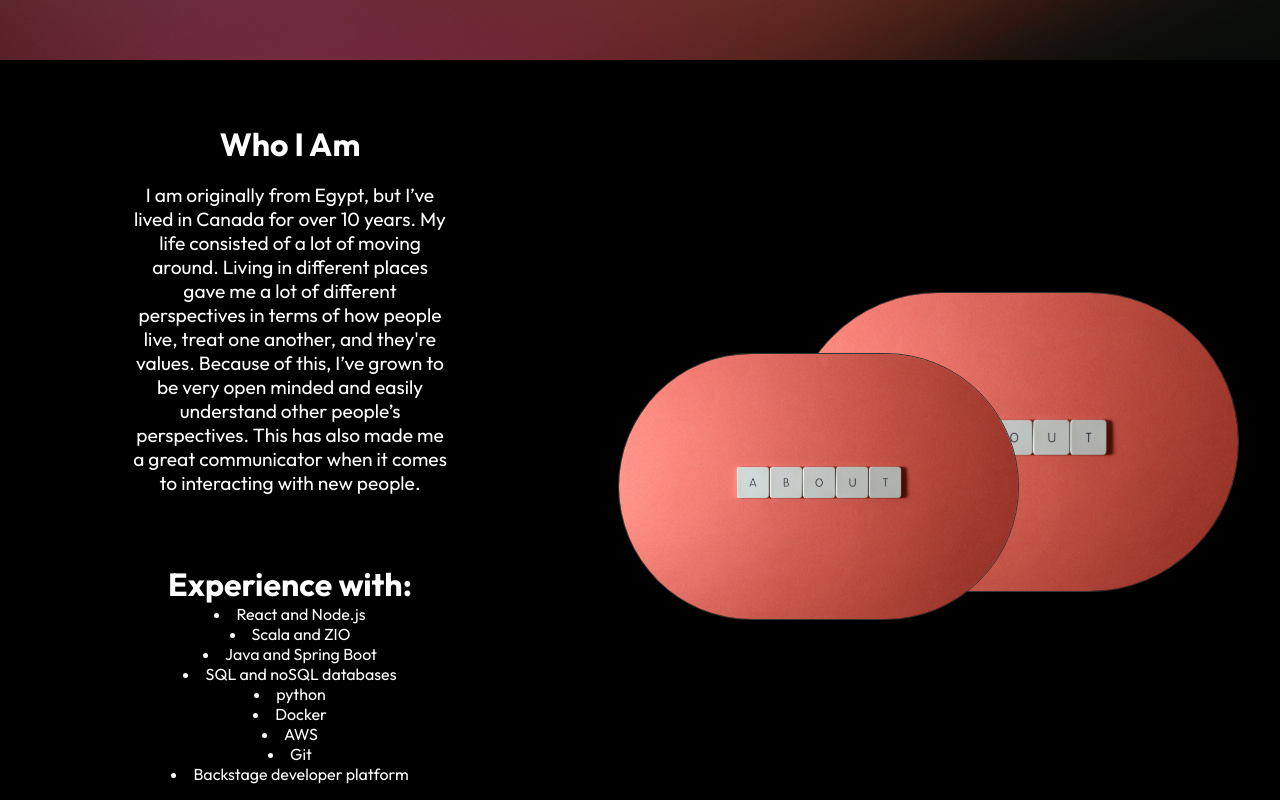
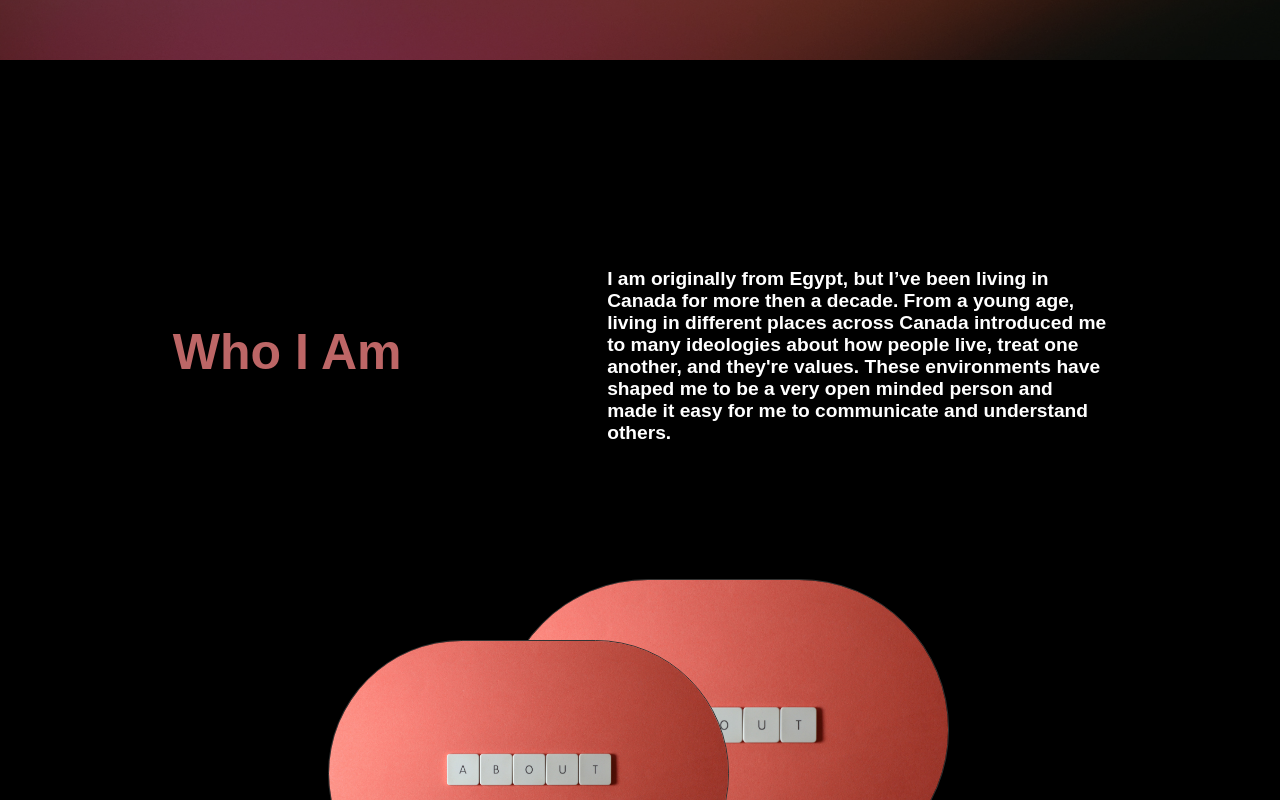
Before and after one commit to AbdallaSarhan/myNewPortfolio, a React (Create React App) app in the folder portfolio/: page /about in a window 1280 px wide. Shown: the part 420-1220 px from the top of the page. Built offline with nearby package versions, Linux system fonts and the light colour scheme.

Commit message:
about page restructuring

```diff
--- a/portfolio/src/components/AboutContent.jsx
+++ b/portfolio/src/components/AboutContent.jsx
@@ -10,33 +10,36 @@ const AboutContent = () => {
 
   return (
     <div className="about">
-      <div className="left">
-        <h1>Who I Am </h1>
-        <p>
-          I am originally from Egypt, but I’ve lived in Canada for over 10
-          years. My life consisted of a lot of moving around. Living in
-          different places gave me a lot of different perspectives in terms of
-          how people live, treat one another, and they're values. Because of
-          this, I’ve grown to be very open minded and easily understand other
-          people’s perspectives. This has also made me a great communicator when
-          it comes to interacting with new people.
-        </p>
-        <h1 style={{ marginTop: "50px" }}>Experience with:</h1>
-        <div>
-          <li style={{ color: "white" }}>React and Node.js</li>
-          <li style={{ color: "white" }}>Scala and ZIO</li>
-          <li style={{ color: "white" }}>Java and Spring Boot</li>
-          <li style={{ color: "white" }}>SQL and noSQL databases</li>
-          <li style={{ color: "white" }}>python</li>
-          <li style={{ color: "white" }}>Docker</li>
-          <li style={{ color: "white" }}>AWS</li>
-          <li style={{ color: "white" }}>Git</li>
-          <li style={{ color: "white" }}>Backstage developer platform</li>
+      <div className="container">
+        <h1
+          style={{
+            color: "#bd6666",
+            fontSize: 50,
+            fontFamily: "fantasy",
+            maxWidth: "550px",
+            paddingBottom: 20,
+          }}
+        >
+          Who I Am
+        </h1>
+        <div className="sub-container">
+          <h4
+            style={{
+              maxWidth: "500px",
+              marginLeft: 20,
+              fontFamily: "fantasy",
+            }}
+          >
+            I am originally from Egypt, but I’ve been living in Canada for more
+            then a decade. From a young age, living in different places across
+            Canada introduced me to many ideologies about how people live, treat
+            one another, and they're values. These environments have shaped me
+            to be a very open minded person and made it easy for me to
+            communicate and understand others.
+          </h4>
         </div>
-        {/* <Link to="/contact">
-          <button className="btn"> Contact</button>
-        </Link> */}
       </div>
+
       <div className="right">
         <div className="img-container">
           <div className="img-stack top">
```
